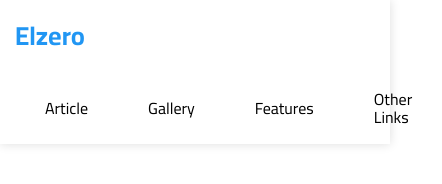
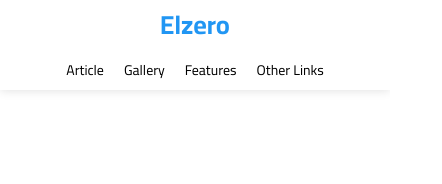
Before and after one commit to muhannaAtalla20/Project01, a plain HTML site: page index.html in a window 390 px wide. Shown: the whole page, 442 px wide, since content can reach past the window. Drawn offline with Linux system fonts and the light colour scheme.

Commit message:
create header part 2 Relates #5

```diff
--- a/css/style.css
+++ b/css/style.css
@@ -72,8 +72,19 @@ a {
     justify-content: center;
     align-items: center;
 }
+@media (max-width: 767px){
+    .header .logo {
+        width: 100%;
+        height: 50px;
+    }
+}
 .header .main-nav {
     display: flex;
+}
+@media (max-width: 767px){
+    .header .main-nav {
+        margin: auto;
+    }
 }
 .header .main-nav > li > a {
     display: flex;
@@ -83,6 +94,31 @@ a {
     position: relative;
     color: black;
     padding: 0 30px;
+    overflow: hidden;
     transition: var(--main-transition);
 }
+@media (max-width: 767px){
+    .header .main-nav > li > a {
+        padding: 10px;
+        font-size: 14px;
+        height: 40px;
+    }
+}
+.header .main-nav > li > a::before {
+    content: "";
+    position: absolute;
+    width: 100%;
+    height: 4px;
+    background-color: var(--main-color);
+    top: 0;
+    left: -100%;
+    transition: var(--main-transition);
+}
+.header .main-nav > li > a:hover {
+    color: var(--main-color);
+    background-color: #fafafa;
+}
+.header .main-nav > li > a:hover::before {
+    left: 0;
+}
 /* End Header Section */
```
